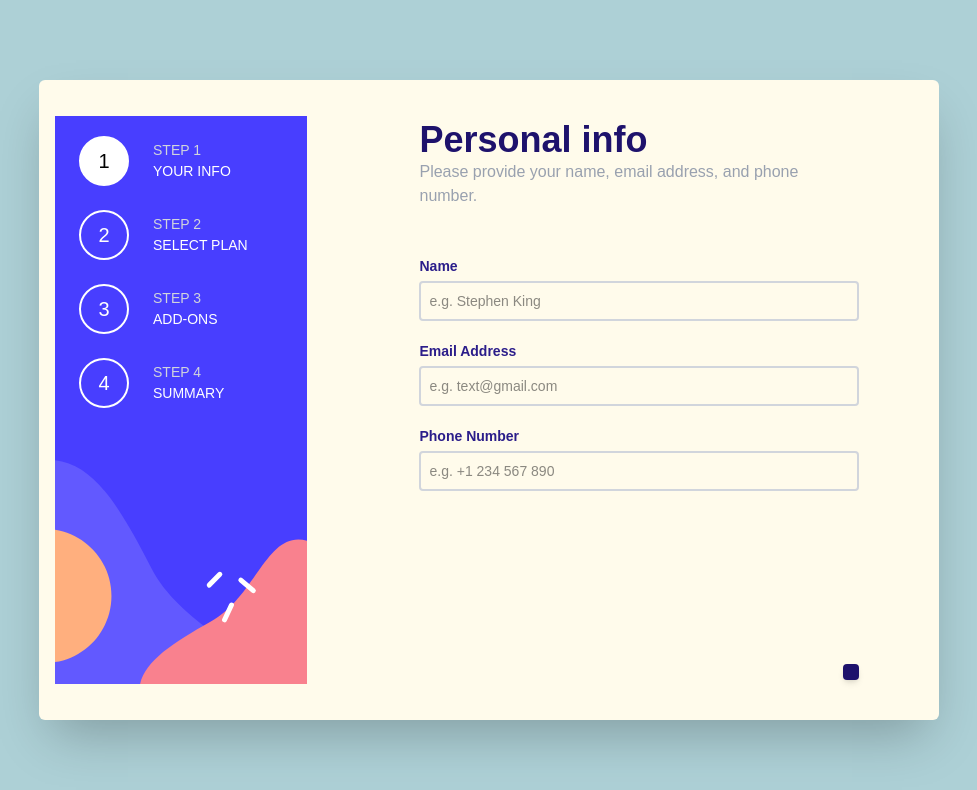
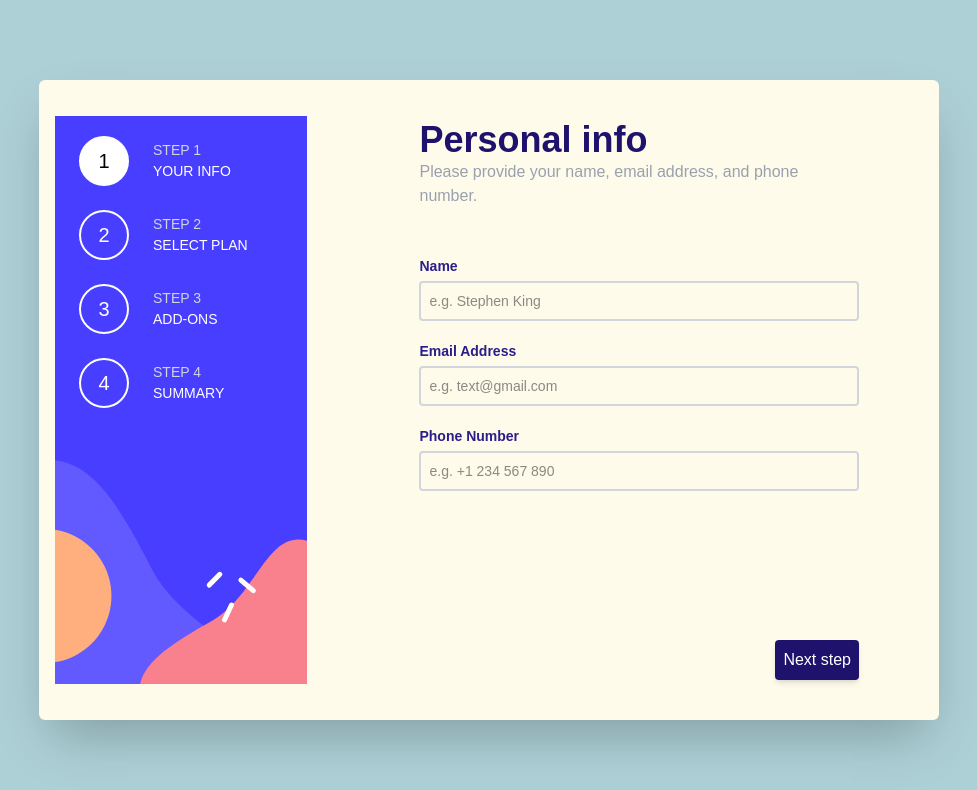
Before and after one commit to Matz-dev1/signUpFormv2, a Next.js app: page / in a window 1280 px wide. Shown: the top 790 px of the page, without its empty margins (151-1128 px from the left). Built offline with nearby package versions, Linux system fonts and the light colour scheme.

Commit message:
feat: fixed issue with button props

```diff
--- a/components/mainPage.jsx
+++ b/components/mainPage.jsx
@@ -32,7 +32,7 @@ function MainPage() {
               onNext={goNext}
               formValues={formValues}
               setFormValues={setFormValues}
-              title="Next step"
+              text="Next step"
             />
           )}
           {currentPage === 1 && (
@@ -43,7 +43,7 @@ function MainPage() {
               setIsToggled={setIsToggled}
               currentSubscribtion={currentSubscribtion}
               setCurrentSubscribtion={setCurrentSubscribtion}
-              title="Next step"
+              text="Next step"
             />
           )}
           {currentPage === 2 && (
@@ -53,14 +53,14 @@ function MainPage() {
               isToggled={isToggled}
               isChosen={isChosen}
               setIsChosen={setIsChosen}
-              title="Next step"
+              text="Next step"
             />
           )}
           {currentPage === 3 && (
             <FourthPage
               onNext={goNext}
               onBack={goBack}
-              title="Confirm"
+              text="Confirm"
               currentSubscribtion={currentSubscribtion}
               isChosen={isChosen}
               isToggled={isToggled}
--- a/components/summaryPage.jsx
+++ b/components/summaryPage.jsx
@@ -45,7 +45,10 @@ function FourthPage({
           <div className="w-full border-b-2 border-gray-400"></div>
           <div>
             {isChosen.map((item) => (
-              <div className="flex flex-row w-full justify-between">
+              <div
+                key={item.id}
+                className="flex flex-row w-full justify-between"
+              >
                 <p>{item.title}</p>
                 <p>{item.price[isToggled]}</p>
               </div>
```
